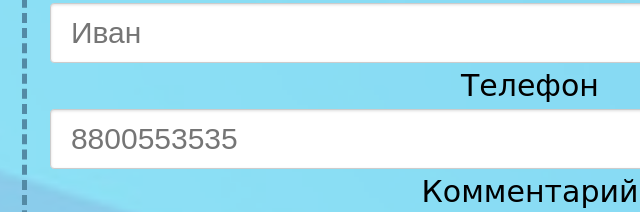
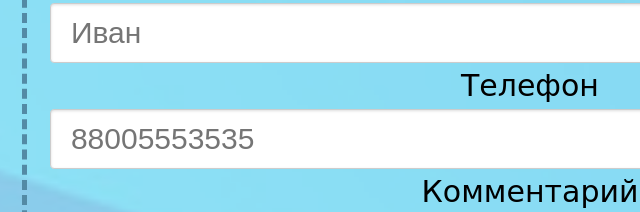
Before and after one commit to Valerii-Tcvetkov/valerii-tcvetkov.github.io, a plain HTML site: page index.html in a window 1280 px wide. Shown: the part 1729-1941 px from the top of the page, 110-750 px from the left. Drawn offline with Linux system fonts and the light colour scheme.

Commit message:
Fix 88005553535.
Add one more "5"

```diff
--- a/index.html
+++ b/index.html
@@ -66,7 +66,7 @@
         <fieldset>
             <legend>Контактная информация</legend>
             <section><label for="name">Имя</label><input type="text" id="name" placeholder="Иван"></section>
-            <section><label for="phone">Телефон</label><input type="tel" id="phone" placeholder="8800553535"></section>
+            <section><label for="phone">Телефон</label><input type="tel" id="phone" placeholder="88005553535"></section>
             <section><label for="comment">Комментарий</label><textarea id="comment" rows="5" cols="50"></textarea></section>
         </fieldset>
         <button id="order" type="submit">Заказать звонок</button>
```
